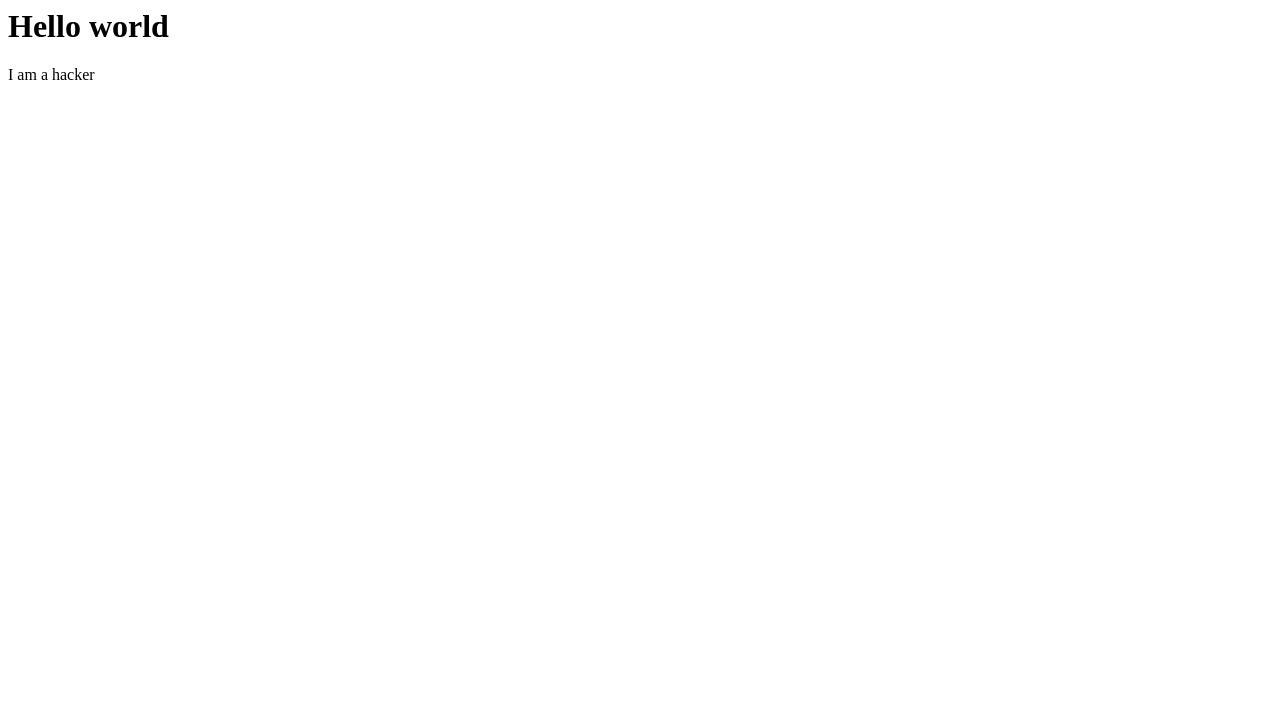
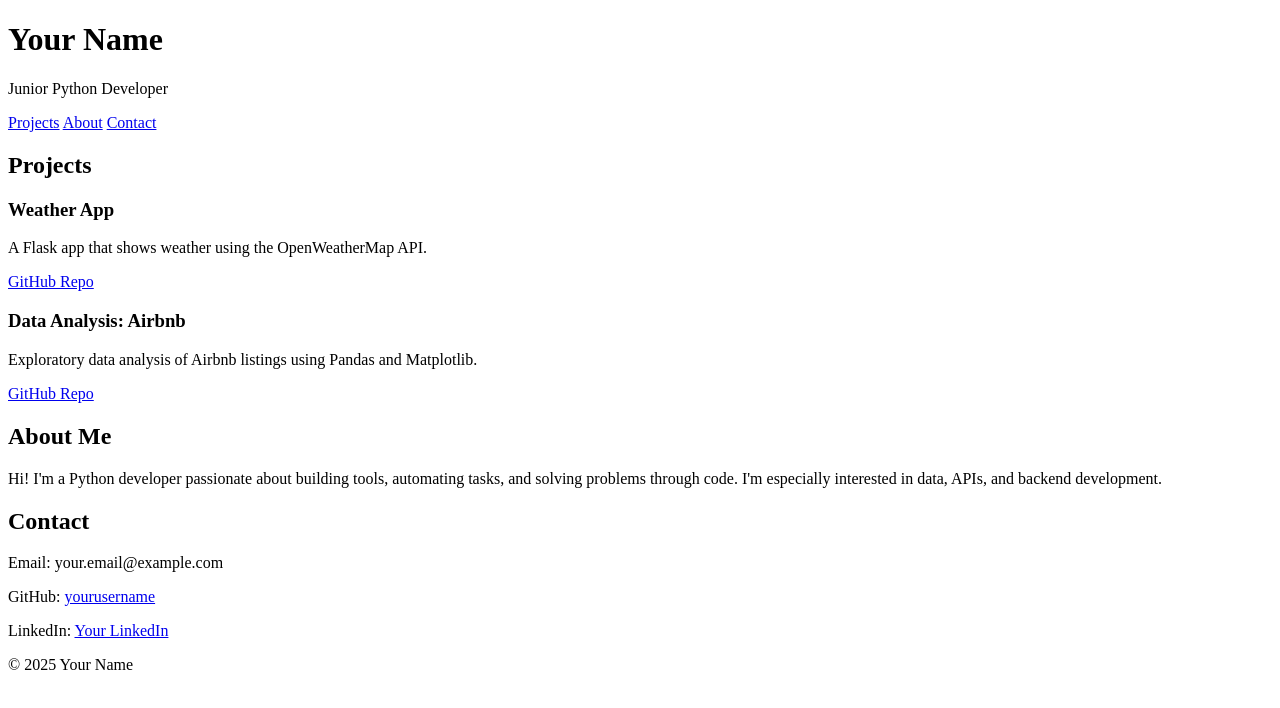
Before and after one commit to MarakaHannagan/maraka.hannagan.github.io, a plain HTML site: page index.html in a window 1280 px wide. Drawn offline with Linux system fonts and the light colour scheme.

Commit message:
Update index.html

```diff
--- a/index.html
+++ b/index.html
@@ -1,2 +1,53 @@
-<h1>Hello world</h1>
-<p>I am a hacker</p>
+<!DOCTYPE html>
+<html lang="en">
+<head>
+  <meta charset="UTF-8" />
+  <meta name="viewport" content="width=device-width, initial-scale=1.0" />
+  <title>Your Name | Portfolio</title>
+  <link rel="stylesheet" href="style.css" />
+</head>
+<body>
+  <header>
+    <h1>Your Name</h1>
+    <p>Junior Python Developer</p>
+  </header>
+
+  <nav>
+    <a href="#projects">Projects</a>
+    <a href="#about">About</a>
+    <a href="#contact">Contact</a>
+  </nav>
+
+  <section id="projects">
+    <h2>Projects</h2>
+    <div class="project">
+      <h3>Weather App</h3>
+      <p>A Flask app that shows weather using the OpenWeatherMap API.</p>
+      <a href="https://github.com/yourusername/weather-app" target="_blank">GitHub Repo</a>
+    </div>
+    <div class="project">
+      <h3>Data Analysis: Airbnb</h3>
+      <p>Exploratory data analysis of Airbnb listings using Pandas and Matplotlib.</p>
+      <a href="https://github.com/yourusername/airbnb-data-analysis" target="_blank">GitHub Repo</a>
+    </div>
+  </section>
+
+  <section id="about">
+    <h2>About Me</h2>
+    <p>
+      Hi! I'm a Python developer passionate about building tools, automating tasks, and solving problems through code. I'm especially interested in data, APIs, and backend development.
+    </p>
+  </section>
+
+  <section id="contact">
+    <h2>Contact</h2>
+    <p>Email: your.email@example.com</p>
+    <p>GitHub: <a href="https://github.com/yourusername" target="_blank">yourusername</a></p>
+    <p>LinkedIn: <a href="https://linkedin.com/in/yourlinkedin" target="_blank">Your LinkedIn</a></p>
+  </section>
+
+  <footer>
+    <p>© 2025 Your Name</p>
+  </footer>
+</body>
+</html>
```
